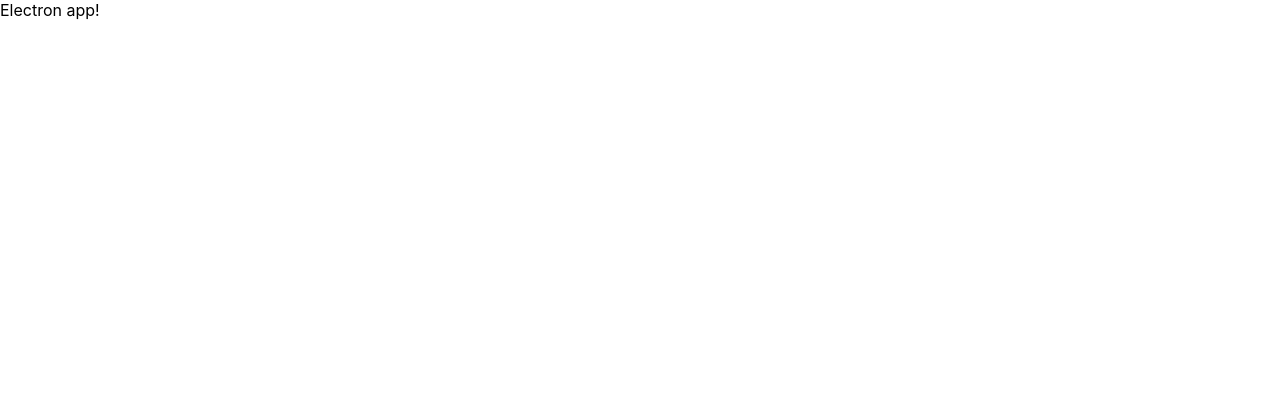
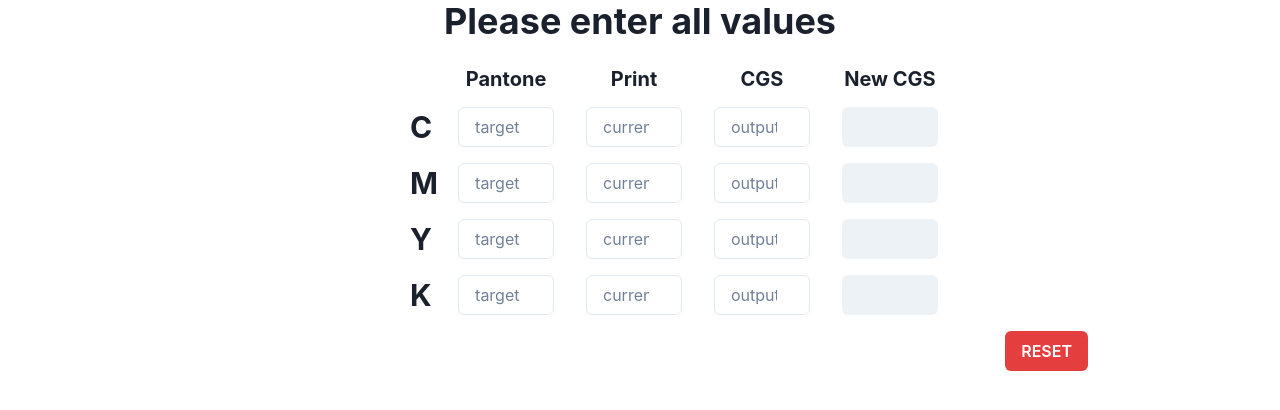
Before and after one commit to alexanderolvera/ink_graph, a React (Create React App) app: page / in a window 1280 px wide. Shown: the top 410 px of the page. Built offline with nearby package versions, Linux system fonts and the light colour scheme.

Commit message:
Completed inital version of app. Installed electron forge. Added scripts for build process and modified config files for launching.

```diff
--- a/src/App.js
+++ b/src/App.js
@@ -1,9 +1,29 @@
 import React from "react";
+import { Box, Button, Center, ChakraProvider, extendTheme } from '@chakra-ui/react'
+import InkValuesForm from "./components/inkValuesForm";
+import { Toaster } from "react-hot-toast";
+
+const config = {
+  initialColorMode: 'light',
+  useSystemColorMode: false,
+}
+
+const theme = extendTheme({config})
 
 export default function App() {
   return (
-    <div className="App">
-      Electron app!
-    </div>
+    <ChakraProvider theme={theme}>
+      <div className="App">
+        <Box h='100%' mr='15%' ml='15%'>
+        <Center>
+          <InkValuesForm />
+        </Center>
+        <Center>
+          <Button ml={'auto'} mr='0' mt={'1rem'} colorScheme='red' variant='solid' onClick={() => {window.location.reload()}}>RESET</Button>
+        </Center>
+        </Box>
+      </div>
+      <Toaster/>
+    </ChakraProvider>
   );
 }
--- /dev/null
+++ b/src/components/InkValueFormRow.js
@@ -0,0 +1,86 @@
+import React, { useEffect, useState } from "react";
+import { SimpleGrid, NumberInput, NumberInputField, Heading, Button } from "@chakra-ui/react";
+import inkGrapher from "../utils/inkCal";
+import toast from "react-hot-toast";
+
+const labelStyle = { opacity: 1, color: 'gray.500' }
+
+const width = '6rem'
+
+export default function InkValueFormRow({ title }) {
+
+  const [target, setTarget] = useState();
+  const [current, setCurrent] = useState();
+  const [output, setOutput] = useState();
+  const [final, setFinal] = useState();
+
+  const copyToClipBoard = () => {
+    if (final) {
+      navigator.clipboard.writeText(final)
+      toast.success('Coppied to clipboard!')
+    } else {
+      toast.error('Uh-Oh! Missing fields :(')
+    }
+  }
+
+  useEffect(() => {
+    if (target && current && output) {
+      const calculateFinal = () => {
+        setFinal(inkGrapher(target, current, output))
+      }
+      calculateFinal()
+    }
+
+  }, [target, current, output])
+
+  return (
+    <SimpleGrid columns={5} spacing={5} justifyContent='center' alignItems={'center'} justifyItems='start'>
+      <Heading as='h2' size={'lg'} textAlign='center' pl={20} >{title}</Heading>
+      <NumberInput
+          precision={2}
+          isRequired={true}
+          size='md'
+          w={width}
+          onChange={(value) => {setTarget(Number(value))}}
+        >
+          <NumberInputField placeholder="target" _placeholder={labelStyle}/>
+        </NumberInput>
+      <NumberInput
+        precision={2}
+        isRequired={true}
+        size='md'
+        w={width}
+        onChange={(value) => {setCurrent(Number(value))}}
+        >
+          <NumberInputField placeholder="current" _placeholder={labelStyle}/>
+      </NumberInput>
+      <NumberInput
+        precision={2}
+        isRequired={true}
+        size='md'
+        w={width}
+        onChange={(value) => {setOutput(Number(value))}}
+        >
+          <NumberInputField placeholder="output" _placeholder={labelStyle}/>
+      </NumberInput>
+      {/* <NumberInput
+        precision={2}
+        isReadOnly={true}
+        isDisabled={true}
+        size='md'
+        w={width}
+        value={final}
+        variant='filled'
+        onClick={() => {
+          navigator.clipboard.writeText(final)
+        }}
+        >
+          <NumberInputField placeholder={final} _placeholder={labelStyle} value={final} />
+      </NumberInput> */}
+      <Button
+        w={width}
+        onClick={copyToClipBoard}
+      >{final}</Button>
+    </SimpleGrid>
+  )
+}
--- /dev/null
+++ b/src/components/gridTitles.js
@@ -0,0 +1,14 @@
+import React from "react";
+import { SimpleGrid, Heading } from "@chakra-ui/react";
+
+export default function GridTitles() {
+  return(
+    <SimpleGrid columns={5} spacing={5} justifyContent='center' alignItems={'center'}>
+    <Heading></Heading>
+    <Heading as='h4' size={'md'} textAlign='center' w='6rem'>Pantone</Heading>
+    <Heading as='h4' size={'md'} textAlign='center' w='6rem'>Print</Heading>
+    <Heading as='h4' size={'md'} textAlign='center' w='6rem'>CGS</Heading>
+    <Heading as='h4' size={'md'} textAlign='center' w='6rem'>New CGS</Heading>
+  </SimpleGrid>
+  )
+}
--- /dev/null
+++ b/src/components/inkValuesForm.js
@@ -0,0 +1,17 @@
+import React from "react";
+import { Heading, SimpleGrid, Stack } from "@chakra-ui/react";
+import InkValueFormRow from "./InkValueFormRow";
+import GridTitles from "./gridTitles";
+
+export default function InkValuesForm() {
+  return (
+    <Stack spacing={4}>
+      <Heading as='h1' size='xl' mb={2} textAlign='center'>Please enter all values</Heading>
+      <GridTitles />
+      <InkValueFormRow title={'C'}/>
+      <InkValueFormRow title={'M'}/>
+      <InkValueFormRow title={'Y'}/>
+      <InkValueFormRow title={'K'}/>
+    </Stack>
+  )
+}
```
Also changed, not shown: package.json (+50 -3 lines), public/electron.js (+16 -3 lines), src/utils/inkCal.js (renamed from utils/inkCal.js), 2 other files (tests, documents, lock files or other folders).
